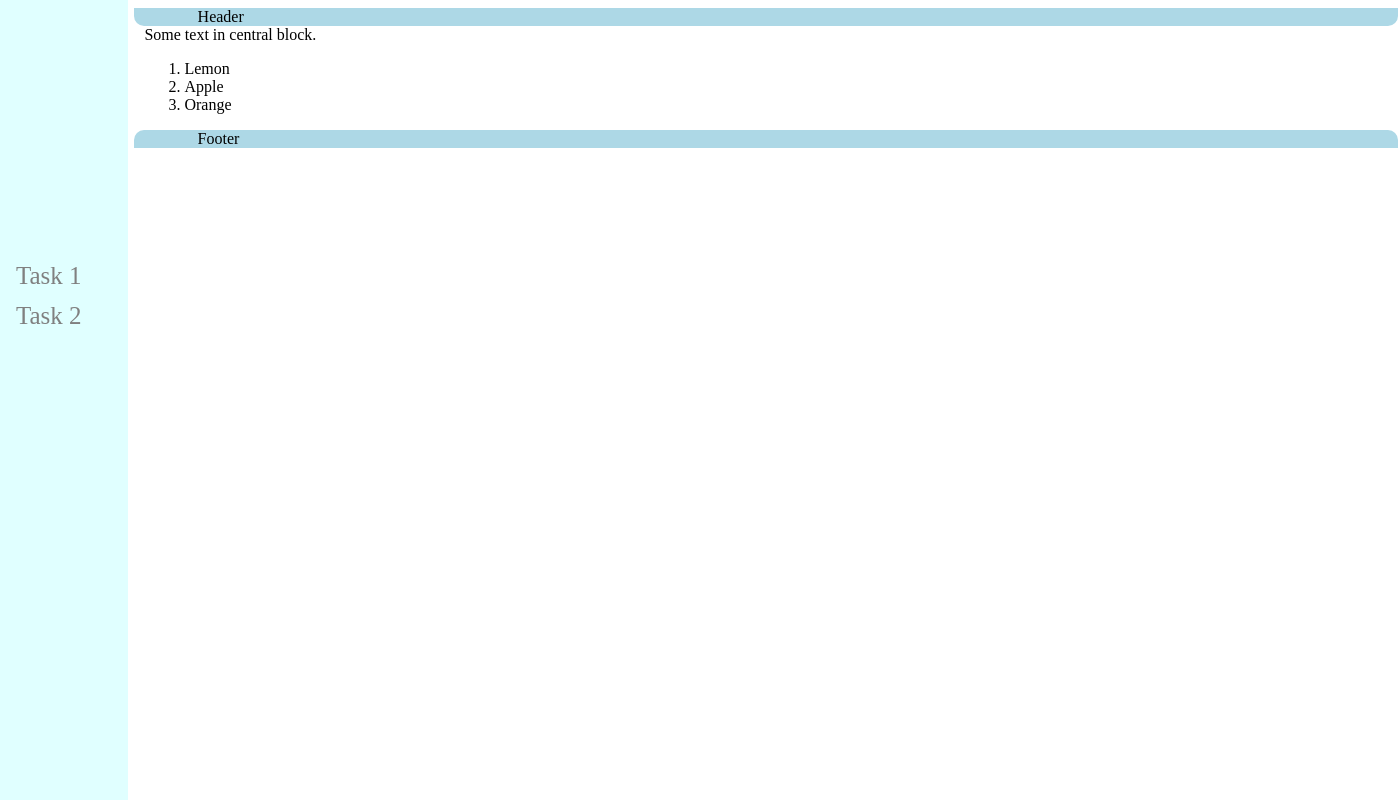
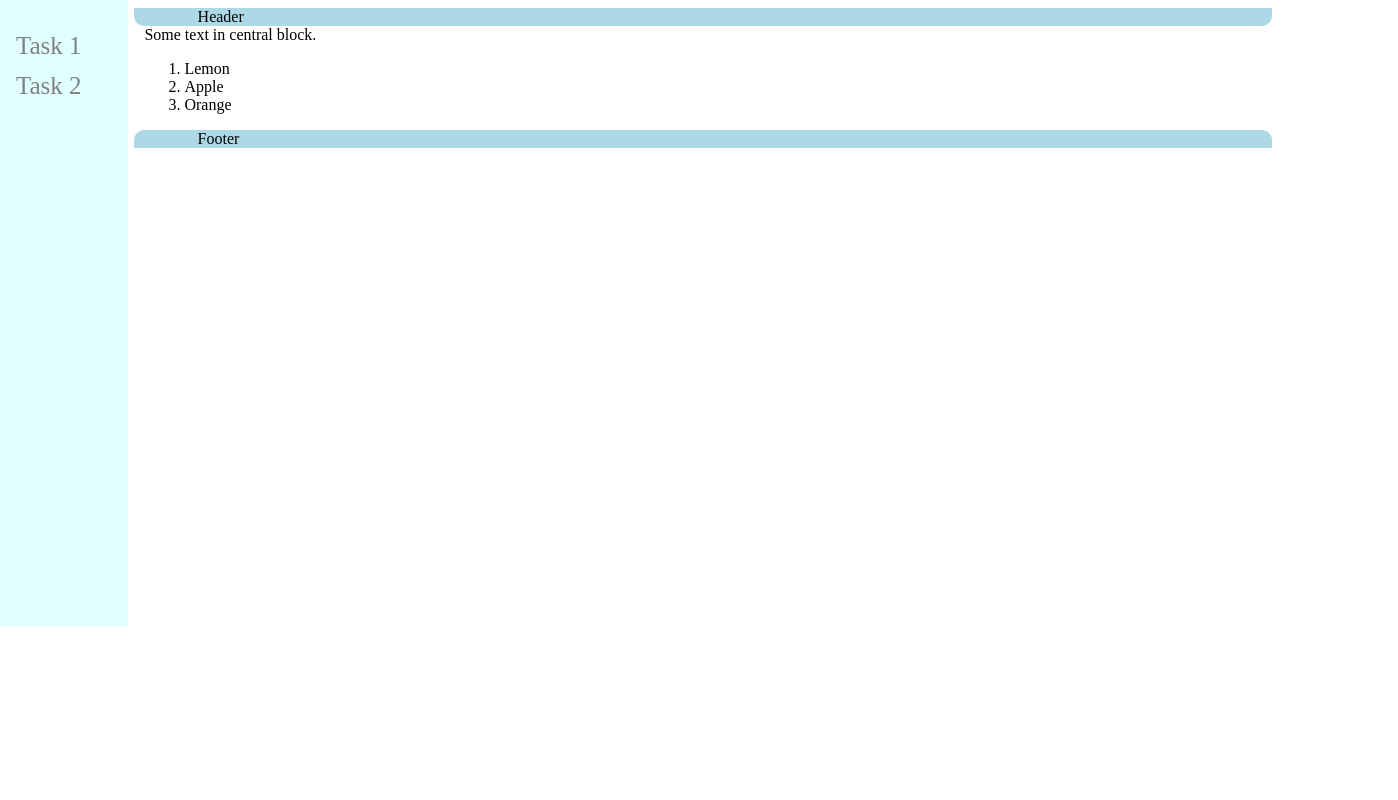
Before and after one commit to PavelKalesnikau/Web-for-ABAPers-course, a plain HTML site: page HW1/Task3/index.html in a window 1280 px wide. Shown: the whole page, 1398 px wide, since content can reach past the window. Drawn offline with Linux system fonts and the light colour scheme.

Commit message:
some corrections

```diff
--- a/HW1/Task3/mystyle.css
+++ b/HW1/Task3/mystyle.css
@@ -8,8 +8,7 @@
     background: transparent;
     background-color: lightcyan;
     overflow-x: hidden; /* Disable horizontal scroll */
-    padding-top: 20%;
-    padding-bottom: 20%;
+    padding-top: 2%;
   }
   #sidebar a {
     padding: 6px 8px 6px 16px;
@@ -25,7 +24,7 @@
   #header{
       margin-left: 10%;
       top: 0;
-      width: 90%;
+      width: 80%;
       height: 15%;
       padding-left: 5%;
       padding-right: 5%;
@@ -36,7 +35,7 @@
   #footer{
     margin-left: 10%;
     top: 0;
-    width: 90%;
+    width: 80%;
     height: 15%;
     padding-left: 5%;
     padding-right: 5%;
```
Also changed, not shown: HW1/Task3/index.html (+1 -1 lines), HW2/Task1-2/index.html (+1 -1 lines), HW2/Task1-2/myscript.js (renamed from HW2/Task1-2/myscripts.js), 2 other files.
